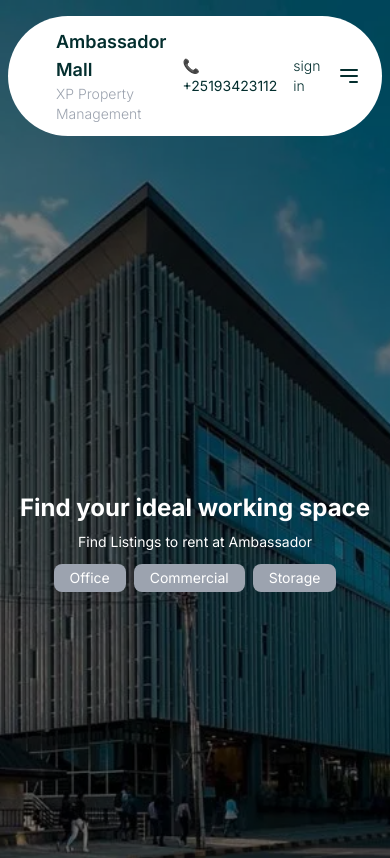
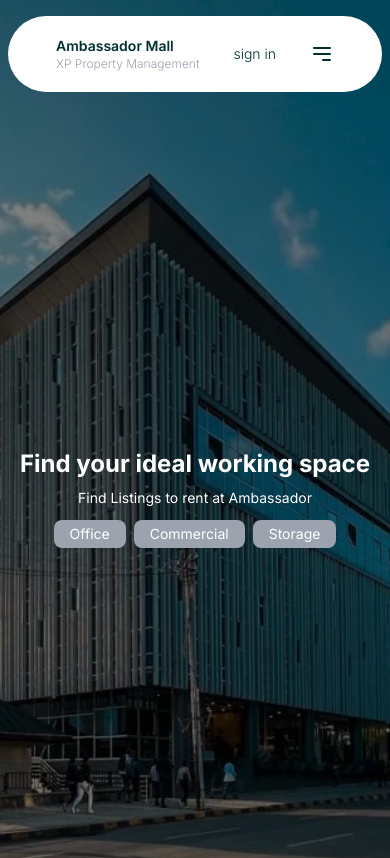
Before and after one commit to yetemegn-telaye/rent-management-website, a Next.js app: page / in a window 390 px wide. Shown: the top 858 px of the page. Built offline with nearby package versions, Linux system fonts and the light colour scheme.

Commit message:
fix navbar

```diff
--- a/src/app/components/Navbar.tsx
+++ b/src/app/components/Navbar.tsx
@@ -6,9 +6,9 @@ export default function Navbar() {
 
     return (
         <div className="relative top-4 mx-2 p-3 px-12 flex justify-between items-center bg-white rounded-full text-dark">
-            <div className="font-semibold text-lg">
-                <h1>Ambassador Mall</h1>
-                <p className="text-gray-400 font-light text-sm">XP Property Management</p>
+            <div className="font-semibold lg:text-lg">
+                <h1 className='text-sm'>Ambassador Mall</h1>
+                <p className="text-gray-400 font-light text-xs">XP Property Management</p>
             </div>
             <div className={`${isOpen ? 'flex' : 'hidden'} flex-col rounded-half text-sm lg:flex lg:items-center lg:justify-center absolute lg:relative top-full lg:top-0 right-0 lg:right-auto bg-white lg:bg-transparent z-20 w-full lg:w-auto`}>
                 <ul className="flex flex-col lg:flex-row lg:items-center gap-4 p-4 lg:p-0">
@@ -30,7 +30,7 @@ export default function Navbar() {
                 </ul>
             </div>
             <div className="flex gap-4 p-4 lg:p-0 text-sm">
-                <p>
+                <p className='lg:flex hidden'>
                     <span className="mr-2">📞</span>+25193423112
                 </p>
                 <p className="font-light">sign in</p>
```
